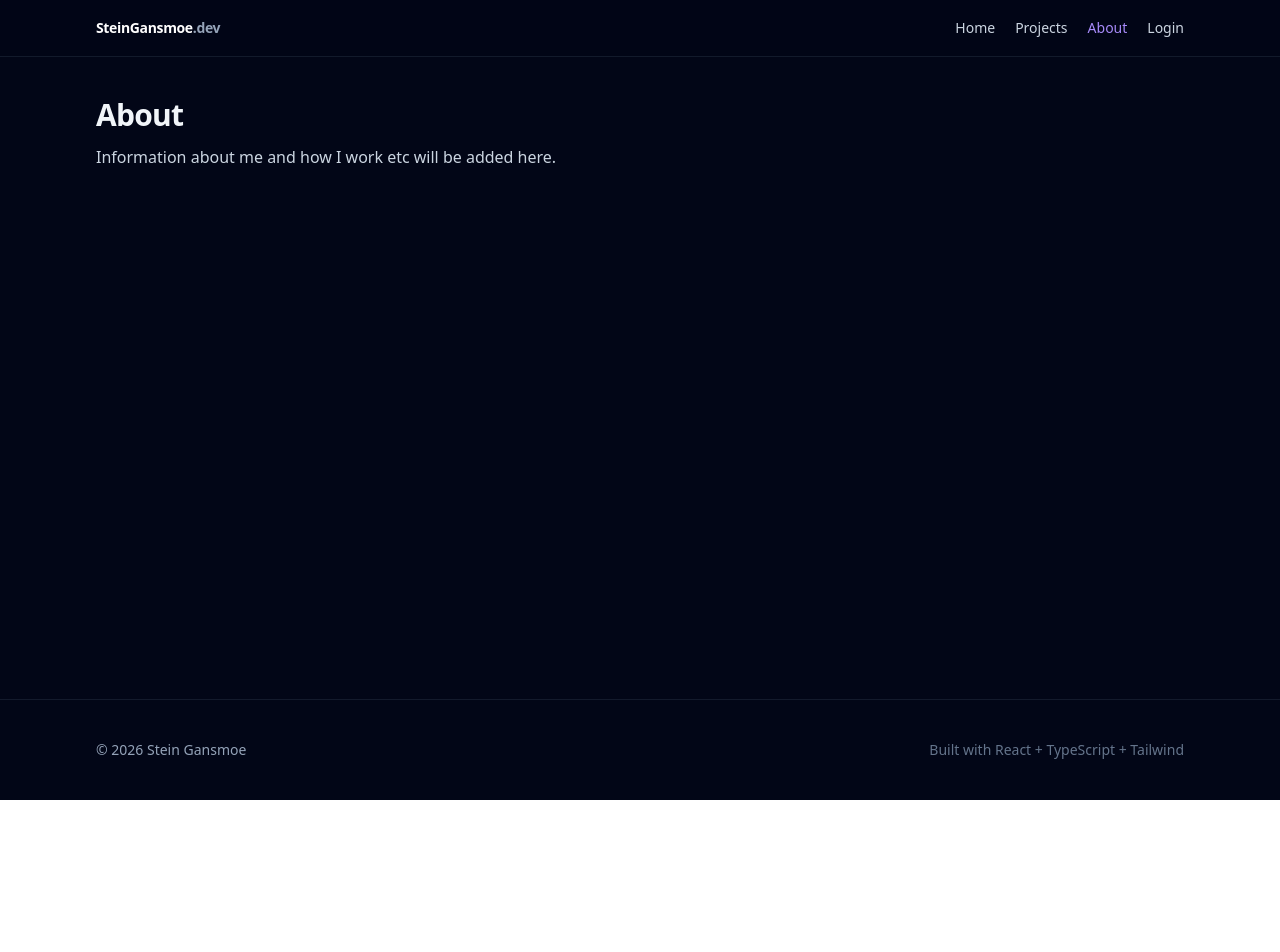
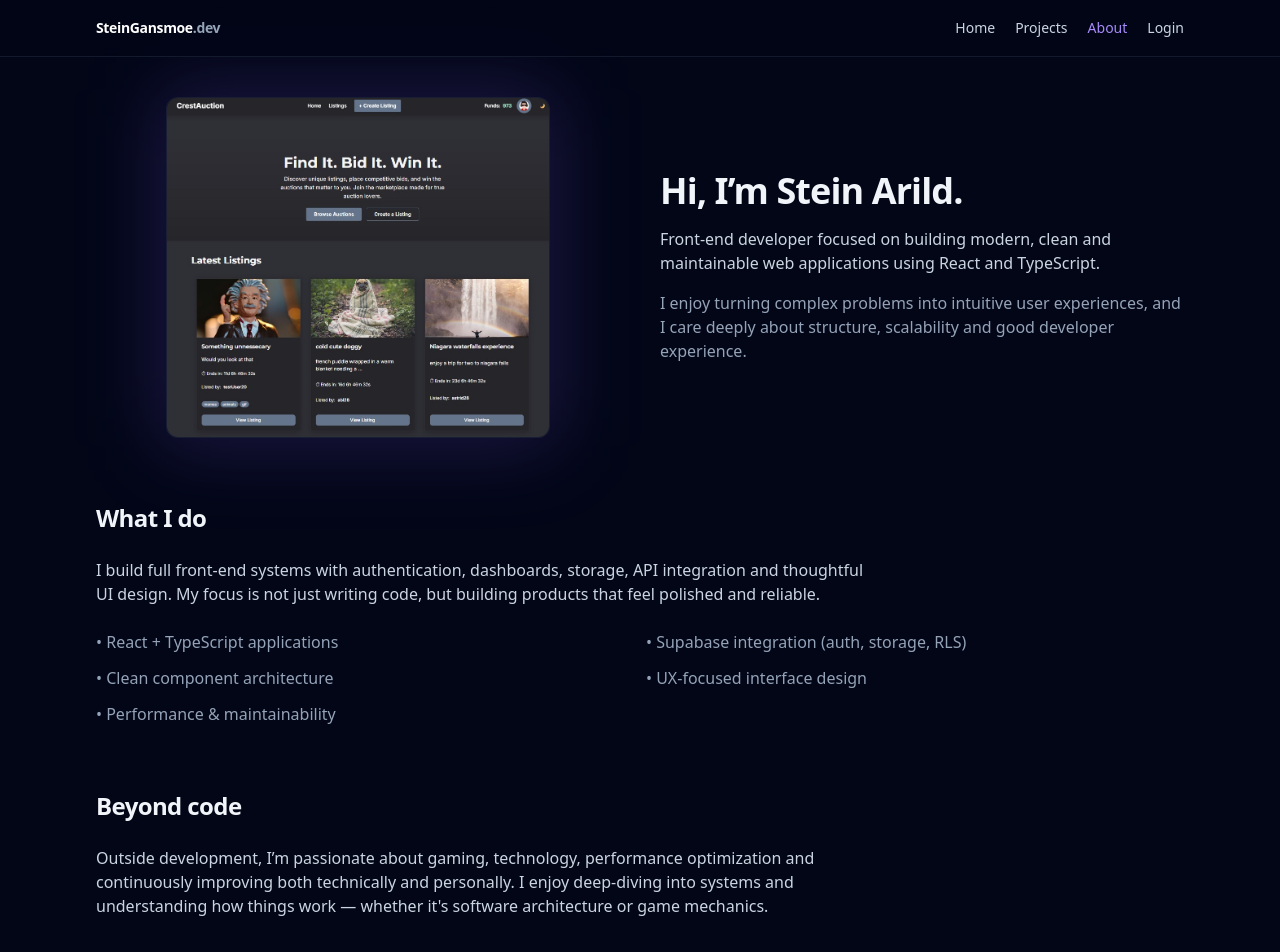
Before and after one commit to SteinGansmoe/portfolio, a React (Vite) app: page /about in a window 1280 px wide. Shown: the top 952 px of the page. Before the commit the page ends 800 px from the top, so only its background shows below. Built offline with nearby package versions, Linux system fonts and the light colour scheme; no server answers.

Commit message:
Finished about me + added a temp image to page. This will be updated soon

```diff
--- a/src/index.css
+++ b/src/index.css
@@ -2,8 +2,10 @@
 @tailwind components;
 @tailwind utilities;
 
+
 body {
   @apply font-sans;
+
 }
 
 @layer components {
--- a/src/pages/AboutPage.tsx
+++ b/src/pages/AboutPage.tsx
@@ -1,10 +1,66 @@
 export function AboutPage() {
   return (
-    <section className="space-y-3">
-      <h1 className="text-3xl font-semibold tracking-tight">About</h1>
-      <p className="text-slate-300">
-        Information about me and how I work etc will be added here.
-      </p>
+    <section className="space-y-16">
+      <div className="grid gap-10 md:grid-cols-2 md:items-center">
+
+ <div className="relative mx-auto w-full max-w-sm">
+  <div className="absolute -inset-2 rounded-xl bg-violet-500/20 blur-2xl" />
+
+  <div className="relative overflow-hidden rounded-xl border border-slate-800/60 bg-slate-900/30">
+    <img
+      src="/crestauction.jpg"
+      alt="Stein Gansmoe"
+      className="h-full w-full object-cover"
+    />
+  </div>
+</div>
+        <div className="space-y-4">
+          <h1 className="text-3xl font-semibold tracking-tight sm:text-4xl">
+            Hi, I’m Stein Arild.
+          </h1>
+          <p className="text-slate-300">
+            Front-end developer focused on building modern, clean and
+            maintainable web applications using React and TypeScript.
+          </p>
+          <p className="text-slate-400">
+            I enjoy turning complex problems into intuitive user experiences,
+            and I care deeply about structure, scalability and good developer
+            experience.
+          </p>
+        </div>
+      </div>
+      <div className="space-y-6">
+        <h2 className="text-2xl font-semibold tracking-tight">
+          What I do
+        </h2>
+
+        <p className="text-slate-300 max-w-3xl">
+          I build full front-end systems with authentication, dashboards,
+          storage, API integration and thoughtful UI design. My focus is not
+          just writing code, but building products that feel polished and
+          reliable.
+        </p>
+
+        <ul className="grid gap-3 sm:grid-cols-2 text-slate-400">
+          <li>• React + TypeScript applications</li>
+          <li>• Supabase integration (auth, storage, RLS)</li>
+          <li>• Clean component architecture</li>
+          <li>• UX-focused interface design</li>
+          <li>• Performance & maintainability</li>
+        </ul>
+      </div>
+      <div className="space-y-6">
+        <h2 className="text-2xl font-semibold tracking-tight">
+          Beyond code
+        </h2>
+        <p className="text-slate-300 max-w-3xl">
+          Outside development, I’m passionate about gaming, technology,
+          performance optimization and continuously improving both technically
+          and personally. I enjoy deep-diving into systems and understanding how
+          things work — whether it's software architecture or game mechanics.
+        </p>
+      </div>
+
     </section>
   );
 }
```
Also changed, not shown: public/crestauction.jpg (added).
